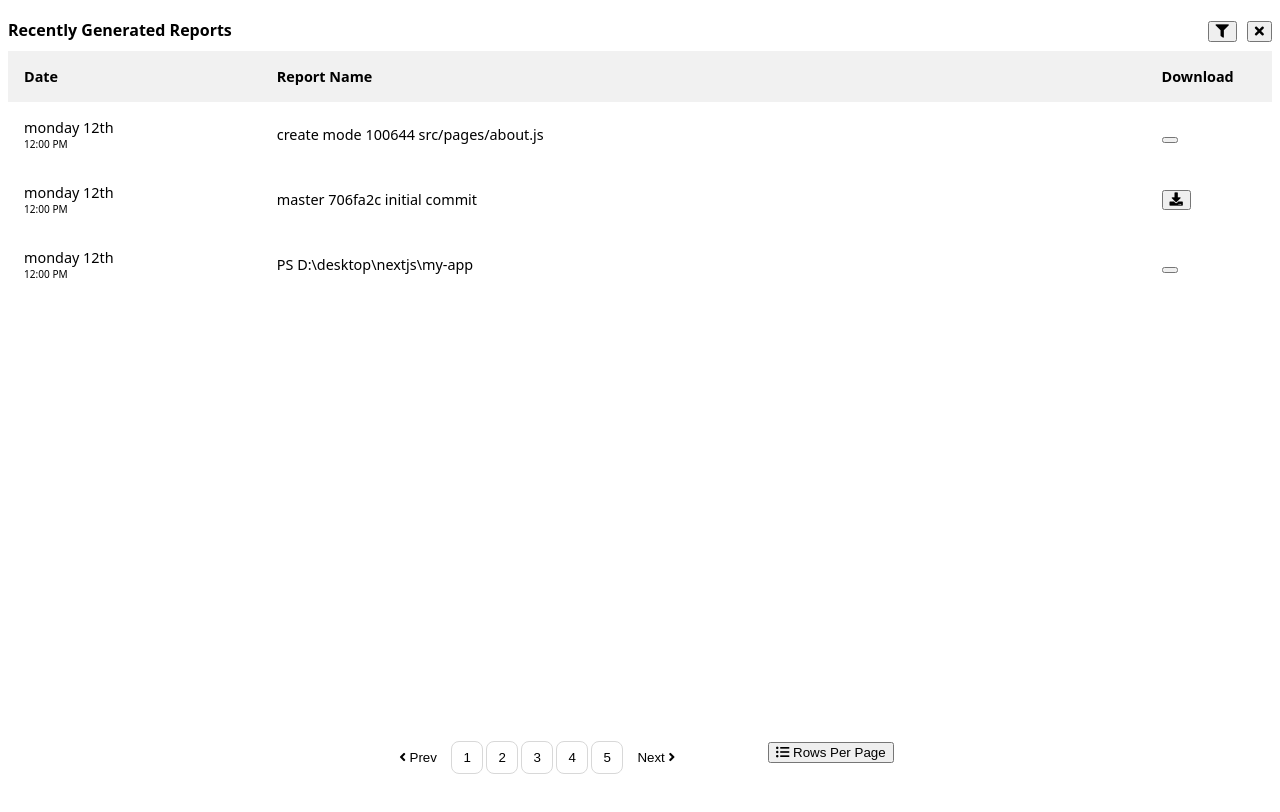
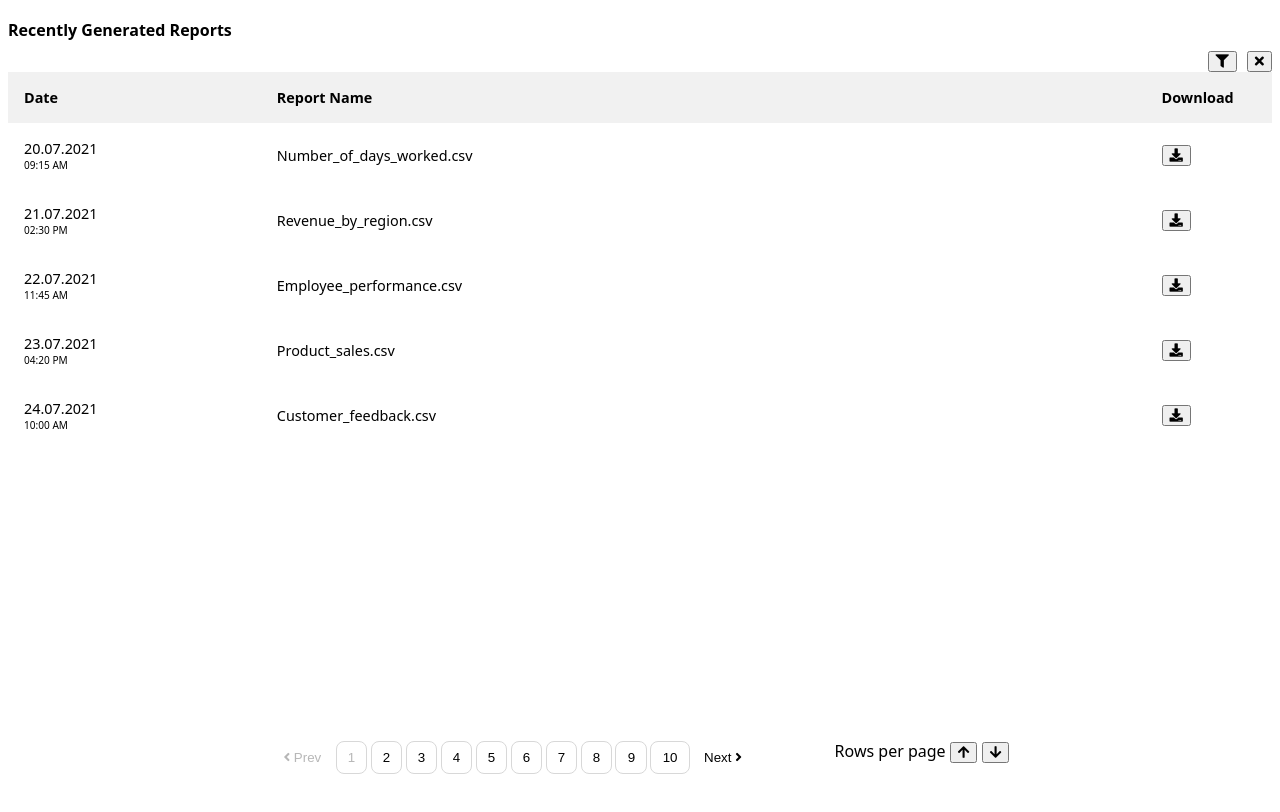
Before and after one commit to isaacngabirano/monterassignment, a Next.js app: page /dialog_box/dialogbox in a window 1280 px wide. Shown: the top 812 px of the page. Built offline with nearby package versions, Linux system fonts and the light colour scheme.

Commit message:
pagination implemented

```diff
--- a/src/components/DummyData.js
+++ b/src/components/DummyData.js
@@ -1,54 +1,299 @@
 const DummyData = [
-  { date: "20.07.2021", time: "09:15 AM", name: "Number_of_days_worked.csv" },
-  { date: "21.07.2021", time: "02:30 PM", name: "Revenue_by_region.csv" },
-  { date: "22.07.2021", time: "11:45 AM", name: "Employee_performance.csv" },
-  { date: "23.07.2021", time: "04:20 PM", name: "Product_sales.csv" },
-  { date: "24.07.2021", time: "10:00 AM", name: "Customer_feedback.csv" },
-  { date: "25.07.2021", time: "03:45 PM", name: "Inventory_status.csv" },
-  { date: "26.07.2021", time: "08:30 AM", name: "Website_traffic.csv" },
-  { date: "27.07.2021", time: "01:00 PM", name: "Sales_forecast.csv" },
-  { date: "28.07.2021", time: "05:15 PM", name: "Expense_report.csv" },
-  { date: "29.07.2021", time: "09:45 AM", name: "Project_timeline.csv" },
-  { date: "30.07.2021", time: "02:00 PM", name: "Number_of_days_worked.csv" },
-  { date: "31.07.2021", time: "11:30 AM", name: "Revenue_by_region.csv" },
-  { date: "01.08.2021", time: "03:15 PM", name: "Employee_performance.csv" },
-  { date: "02.08.2021", time: "09:00 AM", name: "Product_sales.csv" },
-  { date: "03.08.2021", time: "01:45 PM", name: "Customer_feedback.csv" },
-  { date: "04.08.2021", time: "10:30 AM", name: "Inventory_status.csv" },
-  { date: "05.08.2021", time: "04:00 PM", name: "Website_traffic.csv" },
-  { date: "06.08.2021", time: "08:45 AM", name: "Sales_forecast.csv" },
-  { date: "07.08.2021", time: "02:15 PM", name: "Expense_report.csv" },
-  { date: "08.08.2021", time: "05:30 PM", name: "Project_timeline.csv" },
-  { date: "09.08.2021", time: "09:00 AM", name: "Number_of_days_worked.csv" },
-  { date: "10.08.2021", time: "03:30 PM", name: "Revenue_by_region.csv" },
-  { date: "11.08.2021", time: "11:00 AM", name: "Employee_performance.csv" },
-  { date: "12.08.2021", time: "02:45 PM", name: "Product_sales.csv" },
-  { date: "13.08.2021", time: "09:15 AM", name: "Customer_feedback.csv" },
-  { date: "14.08.2021", time: "04:30 PM", name: "Inventory_status.csv" },
-  { date: "15.08.2021", time: "08:00 AM", name: "Website_traffic.csv" },
-  { date: "16.08.2021", time: "01:15 PM", name: "Sales_forecast.csv" },
-  { date: "17.08.2021", time: "05:45 PM", name: "Expense_report.csv" },
-  { date: "18.08.2021", time: "10:15 AM", name: "Project_timeline.csv" },
-  { date: "19.08.2021", time: "02:30 PM", name: "Number_of_days_worked.csv" },
-  { date: "20.08.2021", time: "11:45 AM", name: "Revenue_by_region.csv" },
-  { date: "21.08.2021", time: "04:00 PM", name: "Employee_performance.csv" },
-  { date: "22.08.2021", time: "08:30 AM", name: "Product_sales.csv" },
-  { date: "23.08.2021", time: "01:00 PM", name: "Customer_feedback.csv" },
-  { date: "24.08.2021", time: "10:45 AM", name: "Inventory_status.csv" },
-  { date: "25.08.2021", time: "03:15 PM", name: "Website_traffic.csv" },
-  { date: "26.08.2021", time: "09:00 AM", name: "Sales_forecast.csv" },
-  { date: "27.08.2021", time: "02:45 PM", name: "Expense_report.csv" },
-  { date: "28.08.2021", time: "05:30 PM", name: "Project_timeline.csv" },
-  { date: "29.08.2021", time: "08:45 AM", name: "Number_of_days_worked.csv" },
-  { date: "30.08.2021", time: "03:30 PM", name: "Revenue_by_region.csv" },
-  { date: "31.08.2021", time: "10:15 AM", name: "Employee_performance.csv" },
-  { date: "01.09.2021", time: "04:00 PM", name: "Product_sales.csv" },
-  { date: "02.09.2021", time: "09:30 AM", name: "Customer_feedback.csv" },
-  { date: "03.09.2021", time: "01:45 PM", name: "Inventory_status.csv" },
-  { date: "04.09.2021", time: "10:00 AM", name: "Website_traffic.csv" },
-  { date: "05.09.2021", time: "03:30 PM", name: "Sales_forecast.csv" },
-  { date: "06.09.2021", time: "08:15 AM", name: "Expense_report.csv" },
-  { date: "07.09.2021", time: "02:45 PM", name: "Project_timeline.csv" },
+  {
+    index: 1,
+    date: "20.07.2021",
+    time: "09:15 AM",
+    name: "Number_of_days_worked.csv",
+  },
+  {
+    index: 2,
+    date: "21.07.2021",
+    time: "02:30 PM",
+    name: "Revenue_by_region.csv",
+  },
+  {
+    index: 3,
+    date: "22.07.2021",
+    time: "11:45 AM",
+    name: "Employee_performance.csv",
+  },
+  { index: 4, date: "23.07.2021", time: "04:20 PM", name: "Product_sales.csv" },
+  {
+    index: 5,
+    date: "24.07.2021",
+    time: "10:00 AM",
+    name: "Customer_feedback.csv",
+  },
+  {
+    index: 6,
+    date: "25.07.2021",
+    time: "03:45 PM",
+    name: "Inventory_status.csv",
+  },
+  {
+    index: 7,
+    date: "26.07.2021",
+    time: "08:30 AM",
+    name: "Website_traffic.csv",
+  },
+  {
+    index: 8,
+    date: "27.07.2021",
+    time: "01:00 PM",
+    name: "Sales_forecast.csv",
+  },
+  {
+    index: 9,
+    date: "28.07.2021",
+    time: "05:15 PM",
+    name: "Expense_report.csv",
+  },
+  {
+    index: 10,
+    date: "29.07.2021",
+    time: "09:45 AM",
+    name: "Project_timeline.csv",
+  },
+  {
+    index: 11,
+    date: "30.07.2021",
+    time: "02:00 PM",
+    name: "Number_of_days_worked.csv",
+  },
+  {
+    index: 12,
+    date: "31.07.2021",
+    time: "11:30 AM",
+    name: "Revenue_by_region.csv",
+  },
+  {
+    index: 13,
+    date: "01.08.2021",
+    time: "03:15 PM",
+    name: "Employee_performance.csv",
+  },
+  {
+    index: 14,
+    date: "02.08.2021",
+    time: "09:00 AM",
+    name: "Product_sales.csv",
+  },
+  {
+    index: 15,
+    date: "03.08.2021",
+    time: "01:45 PM",
+    name: "Customer_feedback.csv",
+  },
+  {
+    index: 16,
+    date: "04.08.2021",
+    time: "10:30 AM",
+    name: "Inventory_status.csv",
+  },
+  {
+    index: 17,
+    date: "05.08.2021",
+    time: "04:00 PM",
+    name: "Website_traffic.csv",
+  },
+  {
+    index: 18,
+    date: "06.08.2021",
+    time: "08:45 AM",
+    name: "Sales_forecast.csv",
+  },
+  {
+    index: 19,
+    date: "07.08.2021",
+    time: "02:15 PM",
+    name: "Expense_report.csv",
+  },
+  {
+    index: 20,
+    date: "08.08.2021",
+    time: "05:30 PM",
+    name: "Project_timeline.csv",
+  },
+  {
+    index: 21,
+    date: "09.08.2021",
+    time: "09:00 AM",
+    name: "Number_of_days_worked.csv",
+  },
+  {
+    index: 22,
+    date: "10.08.2021",
+    time: "03:30 PM",
+    name: "Revenue_by_region.csv",
+  },
+  {
+    index: 23,
+    date: "11.08.2021",
+    time: "11:00 AM",
+    name: "Employee_performance.csv",
+  },
+  {
+    index: 24,
+    date: "12.08.2021",
+    time: "02:45 PM",
+    name: "Product_sales.csv",
+  },
+  {
+    index: 25,
+    date: "13.08.2021",
+    time: "09:15 AM",
+    name: "Customer_feedback.csv",
+  },
+  {
+    index: 26,
+    date: "14.08.2021",
+    time: "04:30 PM",
+    name: "Inventory_status.csv",
+  },
+  {
+    index: 27,
+    date: "15.08.2021",
+    time: "08:00 AM",
+    name: "Website_traffic.csv",
+  },
+  {
+    index: 28,
+    date: "16.08.2021",
+    time: "01:15 PM",
+    name: "Sales_forecast.csv",
+  },
+  {
+    index: 29,
+    date: "17.08.2021",
+    time: "05:45 PM",
+    name: "Expense_report.csv",
+  },
+  {
+    index: 30,
+    date: "18.08.2021",
+    time: "10:15 AM",
+    name: "Project_timeline.csv",
+  },
+  {
+    index: 31,
+    date: "19.08.2021",
+    time: "02:30 PM",
+    name: "Number_of_days_worked.csv",
+  },
+  {
+    index: 32,
+    date: "20.08.2021",
+    time: "11:45 AM",
+    name: "Revenue_by_region.csv",
+  },
+  {
+    index: 33,
+    date: "21.08.2021",
+    time: "04:00 PM",
+    name: "Employee_performance.csv",
+  },
+  {
+    index: 34,
+    date: "22.08.2021",
+    time: "08:30 AM",
+    name: "Product_sales.csv",
+  },
+  {
+    index: 35,
+    date: "23.08.2021",
+    time: "01:00 PM",
+    name: "Customer_feedback.csv",
+  },
+  {
+    index: 36,
+    date: "24.08.2021",
+    time: "10:45 AM",
+    name: "Inventory_status.csv",
+  },
+  {
+    index: 37,
+    date: "25.08.2021",
+    time: "03:15 PM",
+    name: "Website_traffic.csv",
+  },
+  {
+    index: 38,
+    date: "26.08.2021",
+    time: "09:00 AM",
+    name: "Sales_forecast.csv",
+  },
+  {
+    index: 39,
+    date: "27.08.2021",
+    time: "02:45 PM",
+    name: "Expense_report.csv",
+  },
+  {
+    index: 40,
+    date: "28.08.2021",
+    time: "05:30 PM",
+    name: "Project_timeline.csv",
+  },
+  {
+    index: 41,
+    date: "29.08.2021",
+    time: "08:45 AM",
+    name: "Number_of_days_worked.csv",
+  },
+  {
+    index: 42,
+    date: "30.08.2021",
+    time: "03:30 PM",
+    name: "Revenue_by_region.csv",
+  },
+  {
+    index: 43,
+    date: "31.08.2021",
+    time: "10:15 AM",
+    name: "Employee_performance.csv",
+  },
+  {
+    index: 44,
+    date: "01.09.2021",
+    time: "04:00 PM",
+    name: "Product_sales.csv",
+  },
+  {
+    index: 45,
+    date: "02.09.2021",
+    time: "09:30 AM",
+    name: "Customer_feedback.csv",
+  },
+  {
+    index: 46,
+    date: "03.09.2021",
+    time: "01:45 PM",
+    name: "Inventory_status.csv",
+  },
+  {
+    index: 47,
+    date: "04.09.2021",
+    time: "10:00 AM",
+    name: "Website_traffic.csv",
+  },
+  {
+    index: 48,
+    date: "05.09.2021",
+    time: "03:30 PM",
+    name: "Sales_forecast.csv",
+  },
+  {
+    index: 49,
+    date: "06.09.2021",
+    time: "08:15 AM",
+    name: "Expense_report.csv",
+  },
+  {
+    index: 50,
+    date: "07.09.2021",
+    time: "02:45 PM",
+    name: "Project_timeline.csv",
+  },
 ];
 
 export default DummyData;
--- a/src/pages/dialog_box/dialogbox.js
+++ b/src/pages/dialog_box/dialogbox.js
@@ -1,8 +1,44 @@
-import React from "react";
+import React, { useState } from "react";
 import Head from "next/head";
-import DummyData from '../../components/DummyData'
+import DummyData from "../../components/DummyData";
 
 const dialogbox = () => {
+  const [currentPage, setCurrentPage] = useState(1);
+  const [itemsPerPage, setItemsPerPage] = useState(5); //5rows per page by default
+
+  // Calculate current items based on current page
+  const indexOfLastItem = currentPage * itemsPerPage;
+  const indexOfFirstItem = indexOfLastItem - itemsPerPage;
+  const currentItems = DummyData.slice(indexOfFirstItem, indexOfLastItem);
+
+  const handlePreviousPage = () => {
+    if (currentPage > 1) {
+      setCurrentPage(currentPage - 1); //back to first page when changing number of rows
+    }
+  };
+
+  const handleNextPage = () => {
+    if (indexOfLastItem < DummyData.length) {
+      setCurrentPage(currentPage + 1);
+    }
+  };
+
+  const handlePageClick = (pageNumber) => {
+    setCurrentPage(pageNumber);
+  };
+
+  const increaseRowsPerPage = () => {
+    setItemsPerPage(itemsPerPage + 1);
+    setCurrentPage(1);
+  };
+
+  const decreaseRowsPerPage = () => {
+    if (itemsPerPage > 1) {
+      setItemsPerPage(itemsPerPage - 1);
+      setCurrentPage(1);
+    }
+  };
+
   return (
     <>
       <Head>
@@ -13,17 +49,16 @@
         />
       </Head>
       <div className="main">
-        <div className="section1">
         <h1 className="title">Recently Generated Reports</h1>
         <div className="head-buttons">
-            <button class="icon-btn">
-              <i class="fas fa-filter"></i>
+          <button className="icon-btn">
+            <i className="fas fa-filter"></i>
           </button>
-            <button class="icon-btn">
-              <i class="fas fa-times"></i>
+          <button className="icon-btn">
+            <i className="fas fa-times"></i>
           </button>
         </div>
-        </div>
+
         <div className="section2">
           <table>
             <thead>
@@ -34,63 +69,67 @@
               </tr>
             </thead>
             <tbody>
-              <tr>
+              {currentItems.map((item) => (
+                <tr key={item.index}>
                   <td className="date-time">
-                  <div className="date">monday 12th</div>
-                  <div className="time">12:00 PM</div>
+                    <div className="date">{item.date}</div>
+                    <div className="time">{item.time}</div>
                   </td>
-                <td> create mode 100644 src/pages/about.js</td>
+                  <td>{item.name}</td>
                   <td>
-                  <button class="icon-btn">
-                    <i class="fas fa-download" className="download-button"></i>
+                    <button className="icon-btn">
+                      <i className="fas fa-download"></i>
                     </button>
                   </td>
                 </tr>
-              <tr>
-                <td className="date-time">
-                  <div className="date">monday 12th</div>
-                  <div className="time">12:00 PM</div>
-                </td>
-                <td>master 706fa2c initial commit</td>
-                <td>
-                  <button class="icon-btn" className="download-button">
-                    <i class="fas fa-download"></i>
-                  </button>
-                </td>
-              </tr>
-              <tr>
-                <td className="date-time">
-                  <div className="date">monday 12th</div>
-                  <div className="time">12:00 PM</div>
-                </td>
-                <td>PS D:\desktop\nextjs\my-app</td>
-                <td>
-                  <button class="icon-btn">
-                    <i class="fas fa-download" className="download-button"></i>
-                  </button>
-                </td>
-              </tr>
+              ))}
             </tbody>
           </table>
         </div>
+
         <div className="section3">
           <div className="page-buttons">
-            <button class="prev-btn">
-              <i class="fas fa-angle-left"></i> Prev
+            <button
+              className="prev-btn"
+              onClick={handlePreviousPage}
+              disabled={currentPage === 1}
+            >
+              <i className="fas fa-angle-left"></i> Prev
             </button>
-            <button className="icon-btn">1</button>
-            <button className="icon-btn">2</button>
-            <button className="icon-btn">3</button>
-            <button className="icon-btn">4</button>
-            <button className="icon-btn">5</button>
-            <button class="next-btn">
-              Next <i class="fas fa-angle-right"></i>
+            {Array.from(
+              { length: Math.ceil(DummyData.length / itemsPerPage) },
+              (_, i) => (
+                <button
+                  className="icon-btn"
+                  key={i + 1}
+                  onClick={() => handlePageClick(i + 1)}
+                  disabled={i + 1 === currentPage}
+                >
+                  {i + 1}
+                </button>
+              )
+            )}
+            <button
+              className="next-btn"
+              onClick={handleNextPage}
+              disabled={indexOfLastItem >= DummyData.length}
+            >
+              Next <i className="fas fa-angle-right"></i>
             </button>
           </div>
           <div>
-            <button className="icon-btn">
-              <i className="fas fa-list-ul"></i> Rows Per Page
+            <span>Rows per page </span>
+            <span>
+              <button className="icon-btn" onClick={increaseRowsPerPage}>
+                <i className="fas fa-arrow-up"></i>
               </button>
+            </span>
+            <span> </span>
+            <span>
+              <button className="icon-btn" onClick={decreaseRowsPerPage}>
+                <i className="fas fa-arrow-down"></i>
+              </button>
+            </span>
           </div>
         </div>
       </div>
```
Lines whose indentation alone changed are shown as unchanged.
